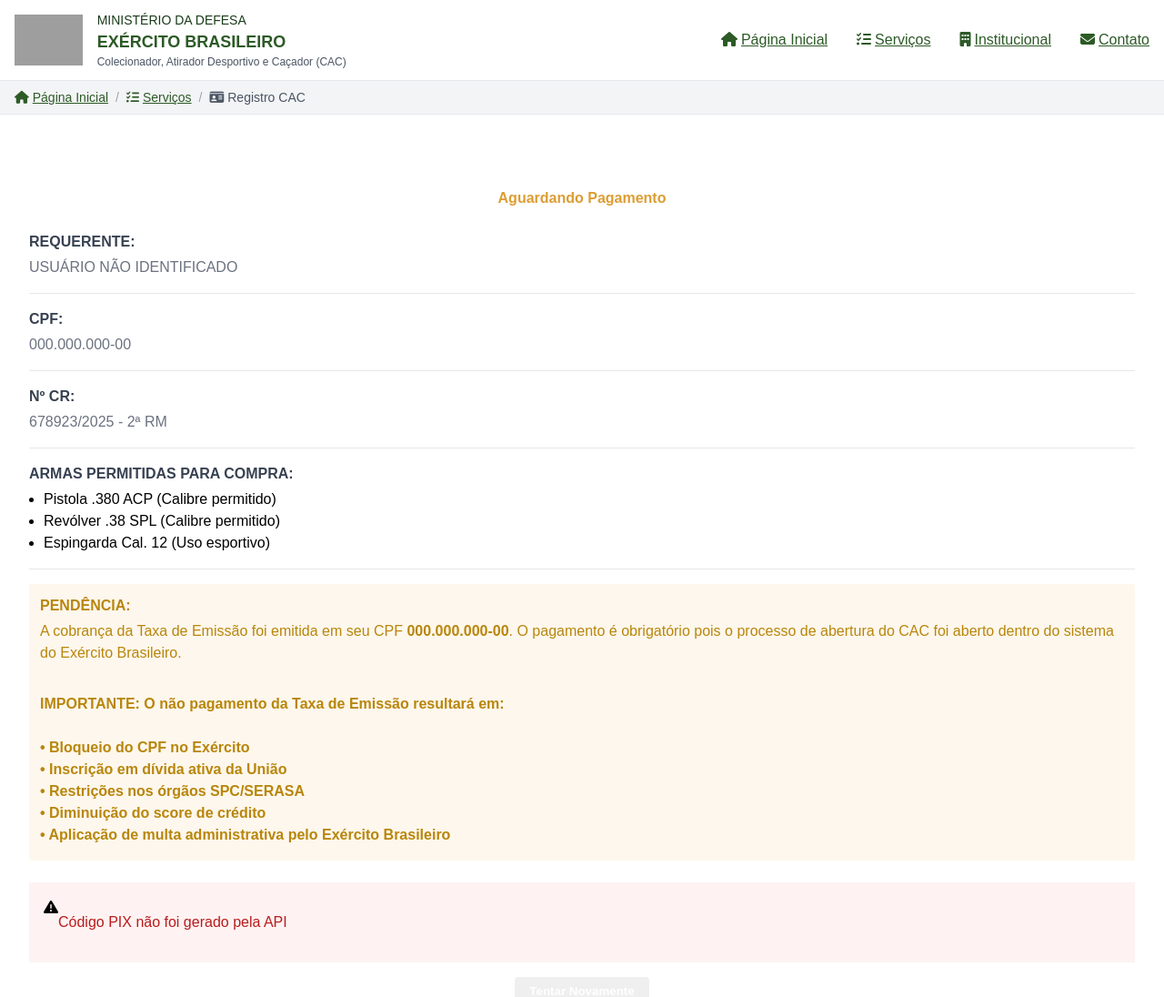
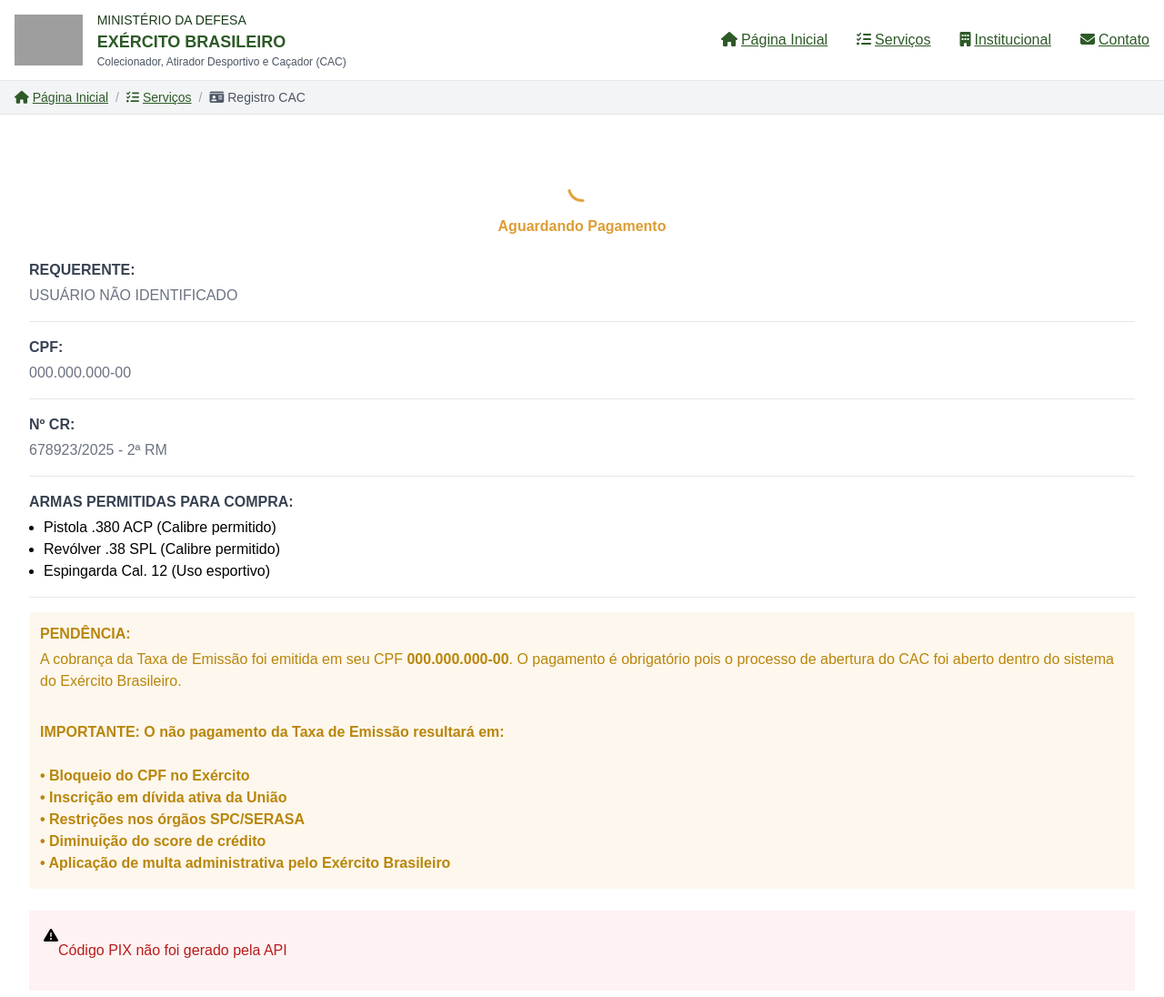
Before and after one commit to Senha1298/cac-1, a Flask app: page /pagamento in a window 1280 px wide. Shown: the top 1096 px of the page at 91% size. Run offline with Flask 3, Linux system fonts and the light colour scheme; data that the repository does not hold is empty; some libraries are stand-ins or nearby versions; some web fonts are replaced; grey boxes are pictures that could not be loaded.

Commit message:
Update payment page to display a custom spinning loader
Refactor the payment page's HTML and CSS to use a custom spinning animation for the "Aguardando Pagamento" status, improving the visual feedback for users.

Replit-Commit-Author: Agent
Replit-Commit-Session-Id: 2e6bd119-7898-41b1-a4f2-47c249b44df0
Replit-Commit-Checkpoint-Type: full_checkpoint
Replit-Commit-Screenshot-Url: https://storage.googleapis.com/screenshot-production-us-central1/a7e5579c-c6ab-4f3c-abec-5cf7d859c244/2e6bd119-7898-41b1-a4f2-47c249b44df0/vVng3sX

```diff
--- a/templates/pagamento.html
+++ b/templates/pagamento.html
@@ -6,14 +6,15 @@ body {
     background-color: #fff !important;
 }
 
-/* Garantir que o spinner funcione */
-@keyframes spin {
+/* Spinner customizado que vai funcionar */
+@keyframes spinRotate {
     0% { transform: rotate(0deg); }
     100% { transform: rotate(360deg); }
 }
 
+/* Reset qualquer interferência */
 .animate-spin {
-    animation: spin 1s linear infinite !important;
+    animation: spinRotate 1s linear infinite !important;
 }
 
 /* Garantir visibilidade dos textos */
@@ -25,9 +26,9 @@ body {
         <!-- Formulário CAC -->
         <div class="mb-6" style="text-align: left;">
                 <!-- Spinner de status -->
-                <div class="text-center mb-6" style="display: block !important; visibility: visible !important;">
-                    <div class="inline-block animate-spin rounded-full h-8 w-8 border-b-2 mb-2" style="border-color: #DC9D33 !important; border-bottom-color: #DC9D33 !important; border-top-color: transparent !important; border-left-color: transparent !important; border-right-color: transparent !important; animation: spin 1s linear infinite !important;"></div>
-                    <p class="text-base font-semibold" style="color: #DC9D33 !important;">Aguardando Pagamento</p>
+                <div style="text-align: center; margin-bottom: 24px; display: block !important;">
+                    <div style="width: 32px; height: 32px; border: 3px solid transparent; border-top: 3px solid #DC9D33; border-radius: 50%; display: inline-block; animation: spinRotate 1s linear infinite; margin-bottom: 8px;"></div>
+                    <p style="color: #DC9D33; font-weight: 600; font-size: 16px; margin: 0;">Aguardando Pagamento</p>
                 </div>
 
                 <div style="margin-bottom: 16px; padding-bottom: 12px; border-bottom: 1px solid #e5e7eb;">
```
